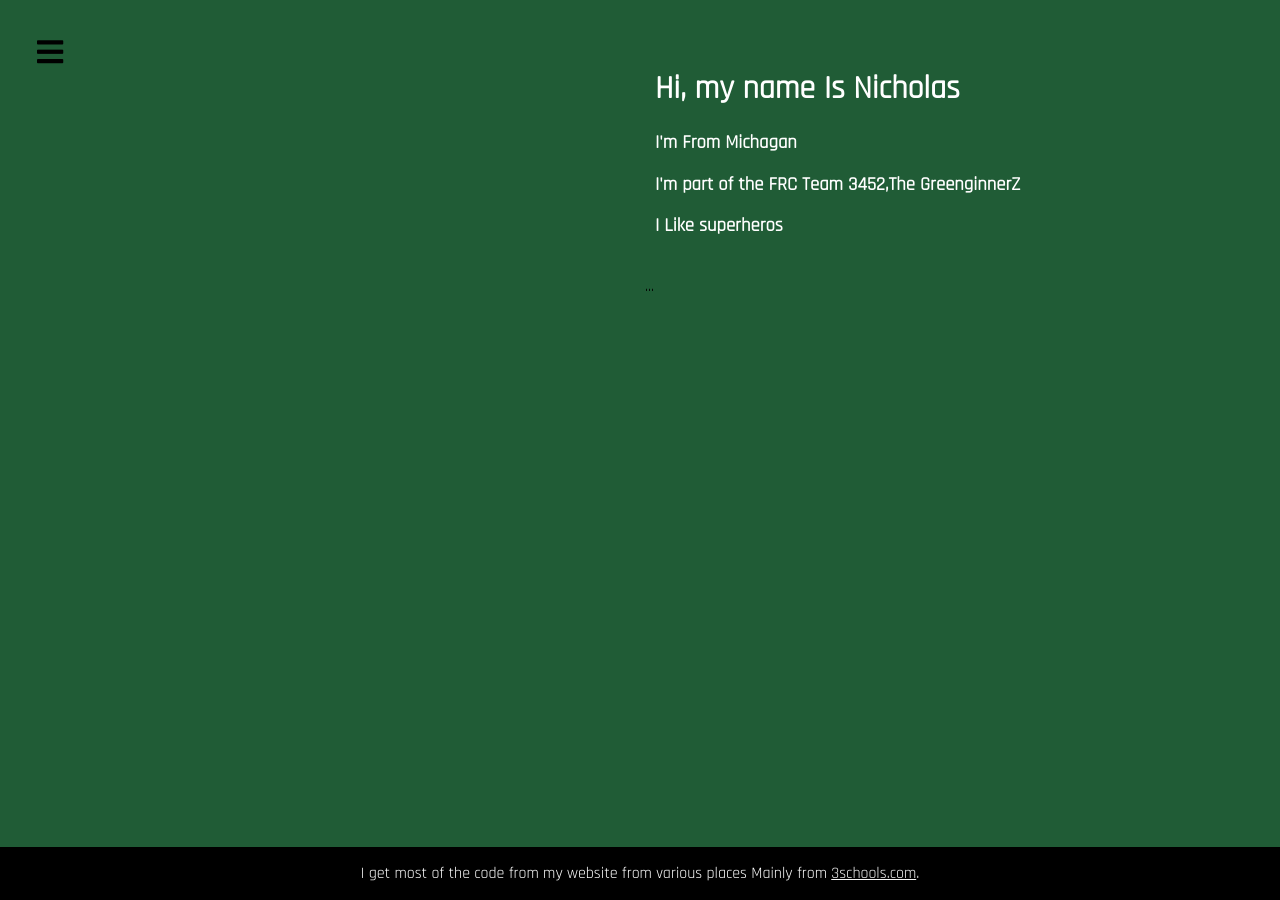
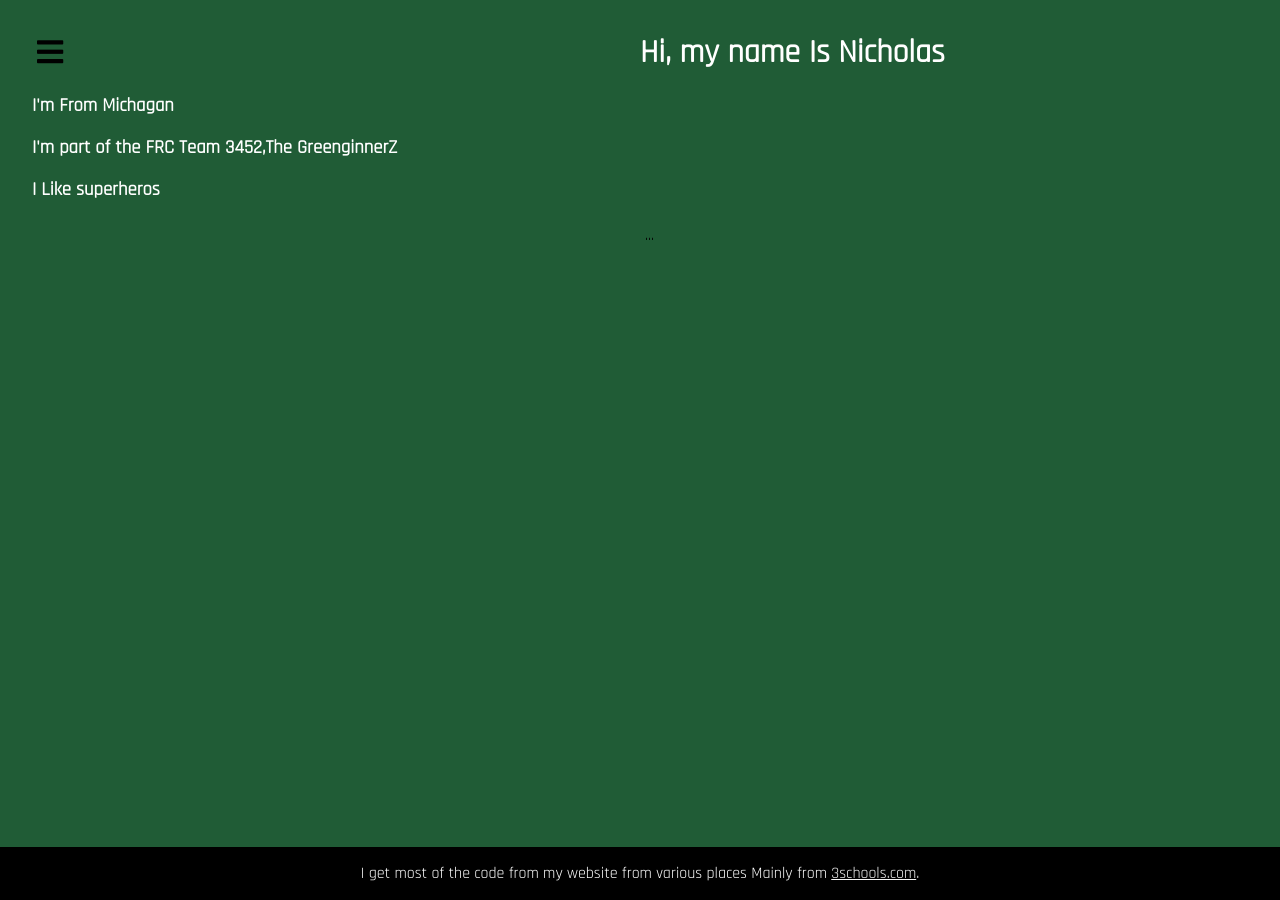
Before and after one commit to Nicholas-Stull/Nicholas-Stull.github.io, a Jekyll site: the page About.html, which Jekyll copies as it is, in a window 1280 px wide. Built offline with Jekyll 4.4.1, drawn with Linux system fonts in a browser that asks for light colours; nearby versions of some CDN libraries; some web fonts are replaced.

Commit message:
Update About.html

```diff
--- a/About.html
+++ b/About.html
@@ -44,8 +44,6 @@
     }
   </script>
   </div>
-  <div class="columnleft2">
-    <div class="header">
   <font color="white">
     <h1>Hi, my name Is Nicholas</h1>
   </font>
@@ -58,8 +56,7 @@
   <font color="white">
     <h3>I Like superheros</h3>
   </font>
-    </div>
-  </div>
+
   <div class="columnright2">
     <div id="cp_widget_ab9cb4e1-ef2b-4d5a-8ed0-bfd0458cc82d">...</div>
     <script type="text/javascript">
```
Lines whose indentation alone changed are shown as unchanged.
